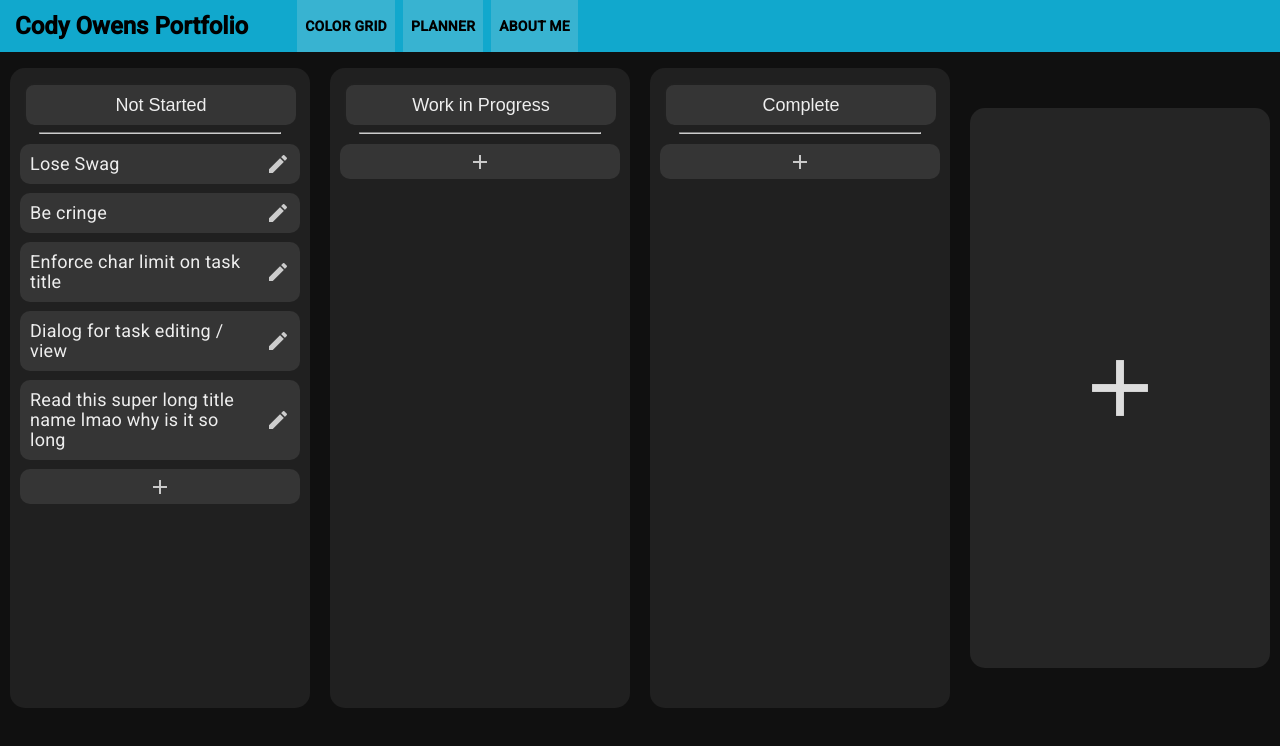
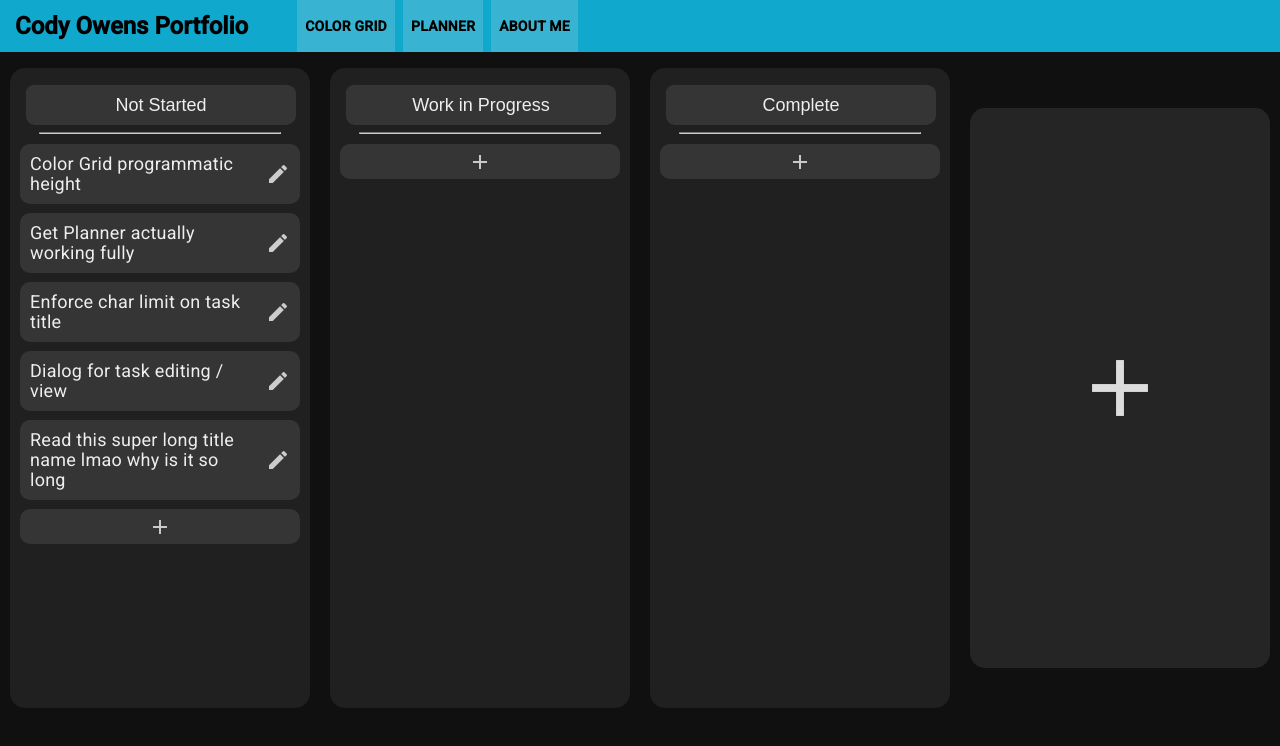
Before and after one commit to Cheesemanxl/2024-portfolio, an Angular app: page /planner in a window 1280 px wide. Shown: the top 746 px of the page. Built offline with nearby package versions, Linux system fonts and the light colour scheme.

Commit message:
New Task

```diff
--- a/src/app/components/planner/planner.component.ts
+++ b/src/app/components/planner/planner.component.ts
@@ -28,11 +28,11 @@ export class PlannerComponent {
       title: 'Not Started',
       tasks: [
         {
-          title: 'Lose Swag',
+          title: 'Color Grid programmatic height',
           description: 'Nooooooo'
         },
         {
-          title: 'Be cringe',
+          title: 'Get Planner actually working fully',
           description: 'Nooooooo'
         },
         {
```
